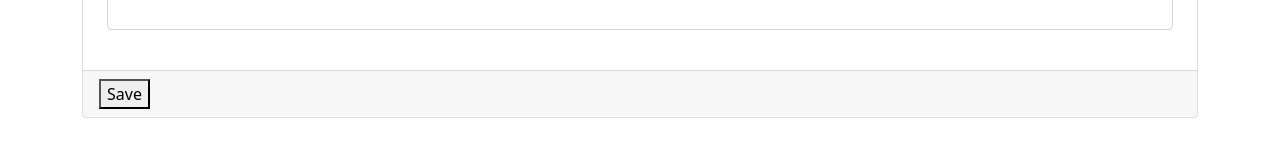
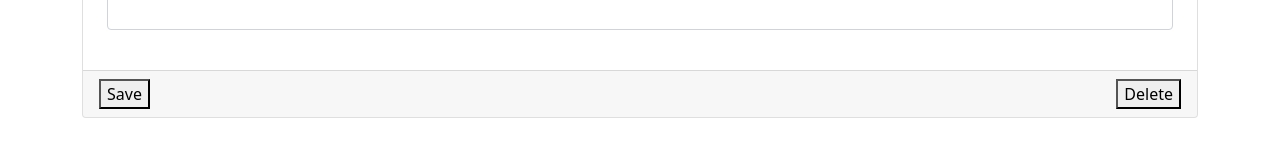
Before and after one commit to AdrianToman1/kvp-web-form, a React (Create React App) app in the folder Prototypes/2 kvp-web-fom.Prototype.Retrive KVPs/kvp-web-fom.Prototype.Retrive/ClientApp/: page /forms/new in a window 1280 px wide. Shown: the part 541-698 px from the top of the page. Built offline with nearby package versions, Linux system fonts and the light colour scheme.

Commit message:
Implement delete

```diff
--- a/Prototypes/2 kvp-web-fom.Prototype.Retrive KVPs/kvp-web-fom.Prototype.Retrive/ClientApp/src/components/FeedbackForm.js
+++ b/Prototypes/2 kvp-web-fom.Prototype.Retrive KVPs/kvp-web-fom.Prototype.Retrive/ClientApp/src/components/FeedbackForm.js
@@ -134,6 +134,33 @@ class FeedbackForm extends Component {
         }
     };
 
+    handleDelete = () => {
+        this.setState({
+            saving: true
+        })
+
+        fetch(`feedback/${this.props.match.params.id}`,
+            {
+                method: 'delete'
+            })
+            .then((responseJson) => {
+                this.setState({
+                    saving: false
+                })
+                this.props.history.push("/forms")
+            })
+            .catch((error) => {
+                if (error.message === "Not Found") {
+                    this.setState({ notFound: true });
+                } else if (error.message === "Conflict") {
+                    this.setState({ busy: false });
+                    this.handleDisallowedDeletion();
+                } else {
+                    this.setState({ serverError: true });
+                }
+            });
+    };
+
     handleFeedbackTypeChange = e => {
         const feedback = Object.assign({}, this.state.feedback, {
             feedbackType: e.target.value
@@ -230,12 +257,16 @@ class FeedbackForm extends Component {
                             </div>
                         </div>
                     </div>
-                    <footer className="card-footer">
+                    <footer className="card-footer d-flex justify-content-between">
                         <button
                             className="save-button"
                             onClick={this.handleSave}
                             disabled={this.state.saving}
                             label="Save">Save</button>
+                        <button
+                            className="delete-button"
+                            onClick={this.handleDelete}
+                            label="Cancel">Delete</button>
                     </footer>
                 </div>
                 <Toast isOpen={showToast}>
```
Also changed, not shown: 1 other file (tests, documents, lock files or other folders). Lines whose indentation alone changed are shown as unchanged.
